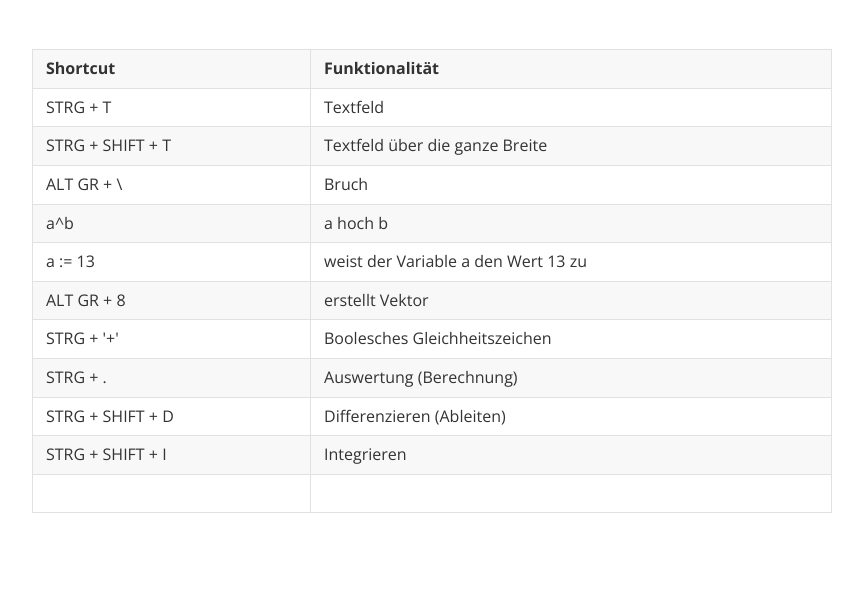
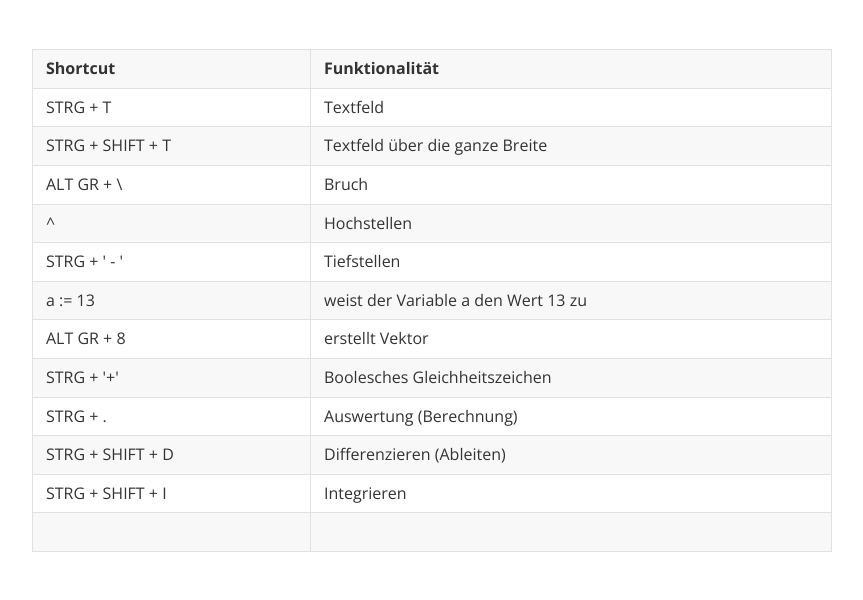
Before and after one commit to wiesingerjonas/mathcad, a plain HTML site: page index.html in a window 1280 px wide. Shown: the whole page, without its empty margins (208-1071 px from the left). Drawn offline with nearby package versions, Linux system fonts and the light colour scheme.

Commit message:
Add files via upload

```diff
--- a/index.html
+++ b/index.html
@@ -227,6 +227,6 @@ header, .context-menu, .megamenu-content, footer { font-family: "Segoe UI", Aria
 </style>
 </head>
 <body class='typora-export os-windows' >
-<div  id='write'  class = 'is-node'><figure><table><thead><tr><th>Shortcut</th><th>Funktionalität</th></tr></thead><tbody><tr><td>STRG + T</td><td>Textfeld</td></tr><tr><td>STRG + SHIFT + T</td><td>Textfeld über die ganze Breite</td></tr><tr><td>ALT GR + \</td><td>Bruch</td></tr><tr><td>a^b</td><td>a hoch b</td></tr><tr><td>a := 13</td><td>weist der Variable a den Wert 13 zu</td></tr><tr><td>ALT GR + 8</td><td>erstellt Vektor</td></tr><tr><td>STRG + &#39;+&#39;</td><td>Boolesches Gleichheitszeichen</td></tr><tr><td>STRG + .</td><td>Auswertung (Berechnung)</td></tr><tr><td>STRG + SHIFT + D</td><td>Differenzieren (Ableiten)</td></tr><tr><td>STRG + SHIFT + I</td><td>Integrieren</td></tr><tr><td>&nbsp;</td><td>&nbsp;</td></tr></tbody></table></figure><p>&nbsp;</p></div>
+<div  id='write'  class = 'is-node'><figure><table><thead><tr><th>Shortcut</th><th>Funktionalität</th></tr></thead><tbody><tr><td>STRG + T</td><td>Textfeld</td></tr><tr><td>STRG + SHIFT + T</td><td>Textfeld über die ganze Breite</td></tr><tr><td>ALT GR + \</td><td>Bruch</td></tr><tr><td>^</td><td>Hochstellen</td></tr><tr><td>STRG + &#39; - &#39;</td><td>Tiefstellen</td></tr><tr><td>a := 13</td><td>weist der Variable a den Wert 13 zu</td></tr><tr><td>ALT GR + 8</td><td>erstellt Vektor</td></tr><tr><td>STRG + &#39;+&#39;</td><td>Boolesches Gleichheitszeichen</td></tr><tr><td>STRG + .</td><td>Auswertung (Berechnung)</td></tr><tr><td>STRG + SHIFT + D</td><td>Differenzieren (Ableiten)</td></tr><tr><td>STRG + SHIFT + I</td><td>Integrieren</td></tr><tr><td>&nbsp;</td><td>&nbsp;</td></tr></tbody></table></figure><p>&nbsp;</p></div>
 </body>
 </html>
```
